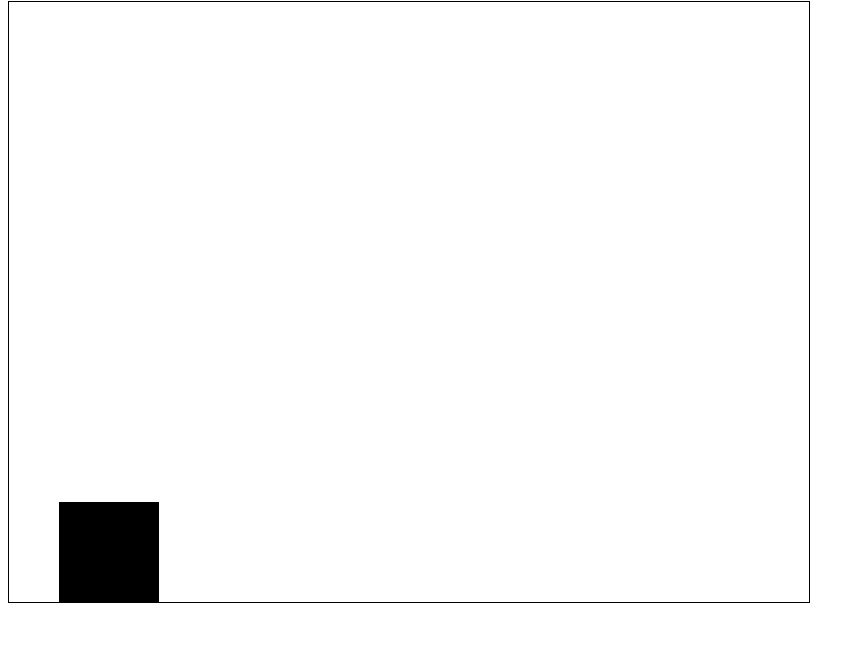
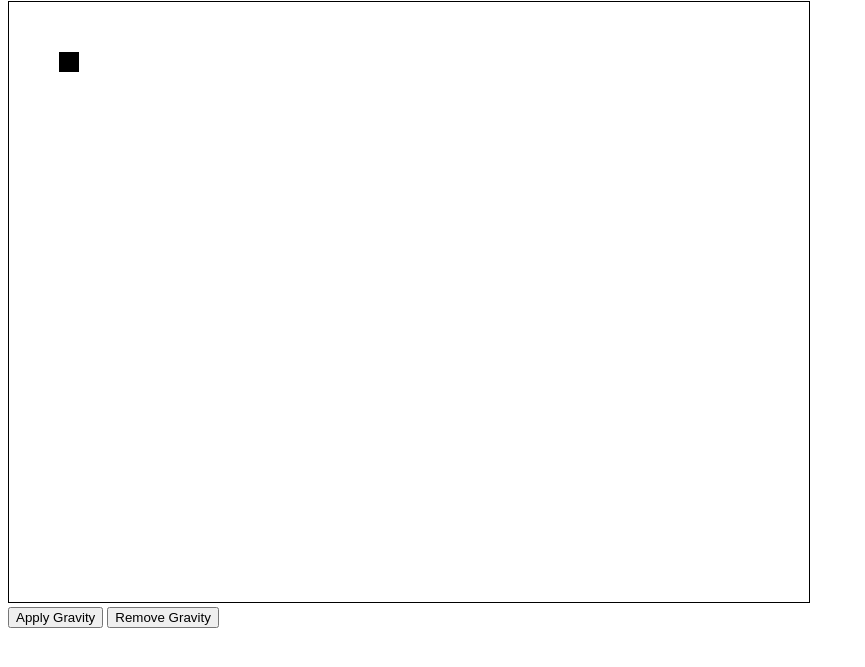
Before and after one commit to JuszJo/Physics-Simulator, a plain HTML site: page index.html in a window 1280 px wide. Shown: the part 79-746 px from the top of the page, without its empty margins (0-865 px from the left). Drawn offline with Linux system fonts and the light colour scheme.

Commit message:
add exposing apis'

```diff
--- a/Entity.js
+++ b/Entity.js
@@ -16,8 +16,8 @@ export default class Entity {
         }))
 
         entity.addComponent(new Dimension({
-            width: 100,
-            height: 100,
+            width: 20,
+            height: 20,
         }))
 
         entity.addComponent(new Movement("controlled"))
@@ -28,7 +28,7 @@ export default class Entity {
 
         entity.addComponent(new Collision())
 
-        entity.addComponent(new Gravity())
+        // entity.addComponent(new Gravity())
 
         entity.components.inventory.addItem(new Gun())
 
--- a/index.html
+++ b/index.html
@@ -17,7 +17,13 @@
     <header>
         <h1>Entity Component System</h1>
     </header>
-    <canvas></canvas>
+    <main>
+        <canvas width=800 height=600></canvas>
+    </main>
+    <footer>
+        <button id="apply-gravity">Apply Gravity</button>
+        <button id="remove-gravity">Remove Gravity</button>
+    </footer>
 </body>
-<script src="script.js" type="module" ></script>
+<script src="script.js" type="module"></script>
 </html>
--- a/script.js
+++ b/script.js
@@ -1,8 +1,20 @@
 import GameSystem from "./systems/GameSystem.js";
 import Entity from "./Entity.js";
+import { Gravity } from "./components/components.js";
+
+const applyGravityButton = document.getElementById("apply-gravity")
+const removeGravityButton = document.getElementById("remove-gravity")
 
 // init game system
 const game = new GameSystem()
+
+applyGravityButton.addEventListener('click', () => {
+    game.addToAll(Gravity)
+})
+
+removeGravityButton.addEventListener('click', () => {
+    game.removeFromAll("gravity")
+})
 
 // use default entity
 const entity = Entity.createDefault()
--- a/systems/GameSystem.js
+++ b/systems/GameSystem.js
@@ -23,6 +23,22 @@ export default class GameSystem {
         this.systems.inputSystem.listen()
     }
 
+    addToAll(component) {
+        for(const id in this.entities) {
+            const currentEntity = this.entities[id]
+
+            currentEntity.addComponent(new component())
+        }
+    }
+
+    removeFromAll(componentName) {
+        for(const id in this.entities) {
+            const currentEntity = this.entities[id]
+
+            currentEntity.removeComponent(componentName)
+        }
+    }
+
     update() {
         // all systems go here
         this.systems.gravitySystem.applyGravity()
```
